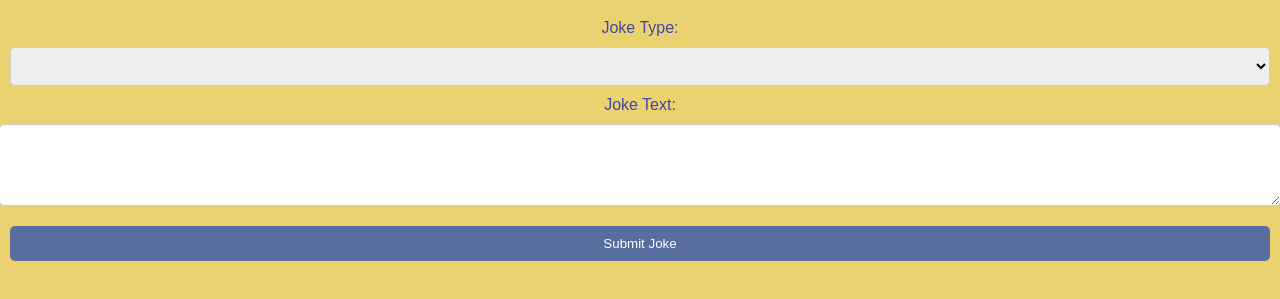
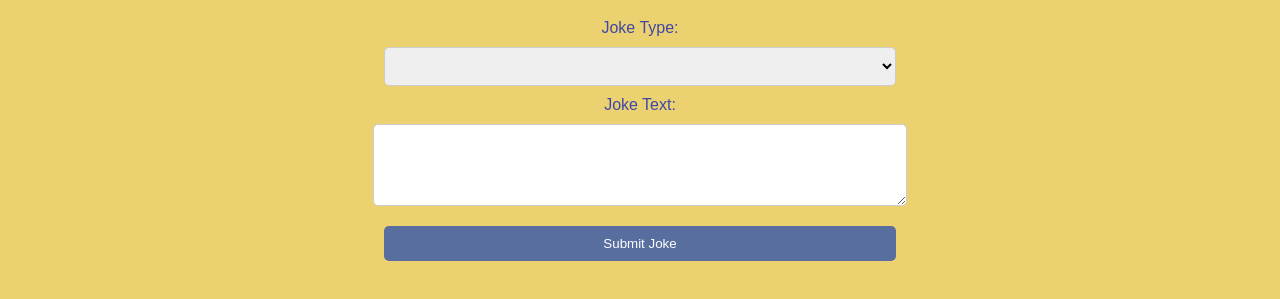
Before and after one commit to hamzaehsan03/Microservices-Assignment, a website: page submit_vm/static/index.html in a window 1280 px wide. Shown: the part 61-360 px from the top of the page. Drawn offline with Linux system fonts and the light colour scheme; no server answers.

Commit message:
modified submit css to not stretch the entire page the inconsistency is really annoying so i'll try to create a template or something later to make all the elements the same width

```diff
--- a/submit_vm/static/style.css
+++ b/submit_vm/static/style.css
@@ -33,7 +33,7 @@ select#jokeType, textarea#jokeText, button#submitJoke {
     margin: 10px 0;
     border-radius: 5px;
     border: 1px solid #ccc;
-    width: calc(100% - 20px);
+    width: calc(40%);
 }
 
 button#submitJoke {
```
